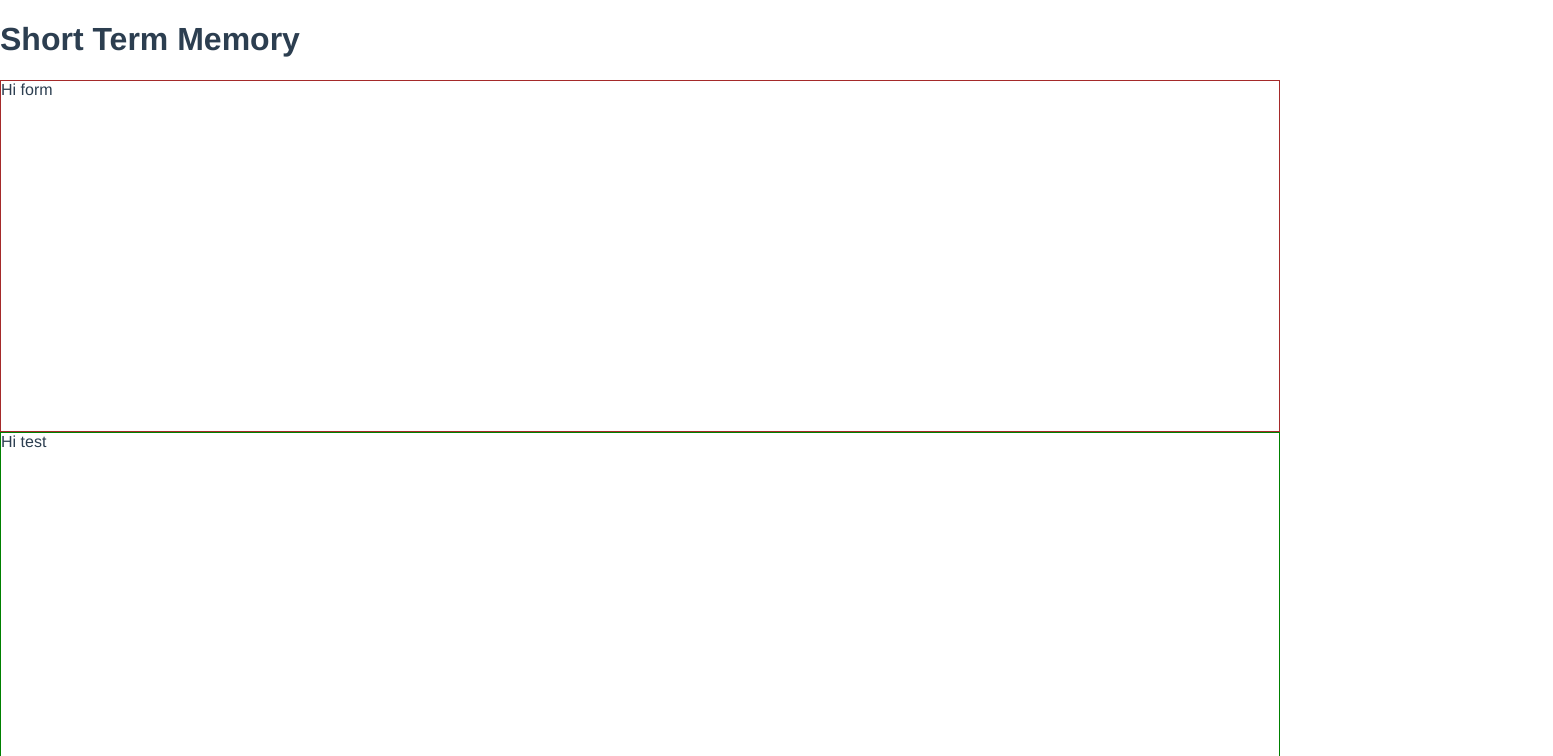
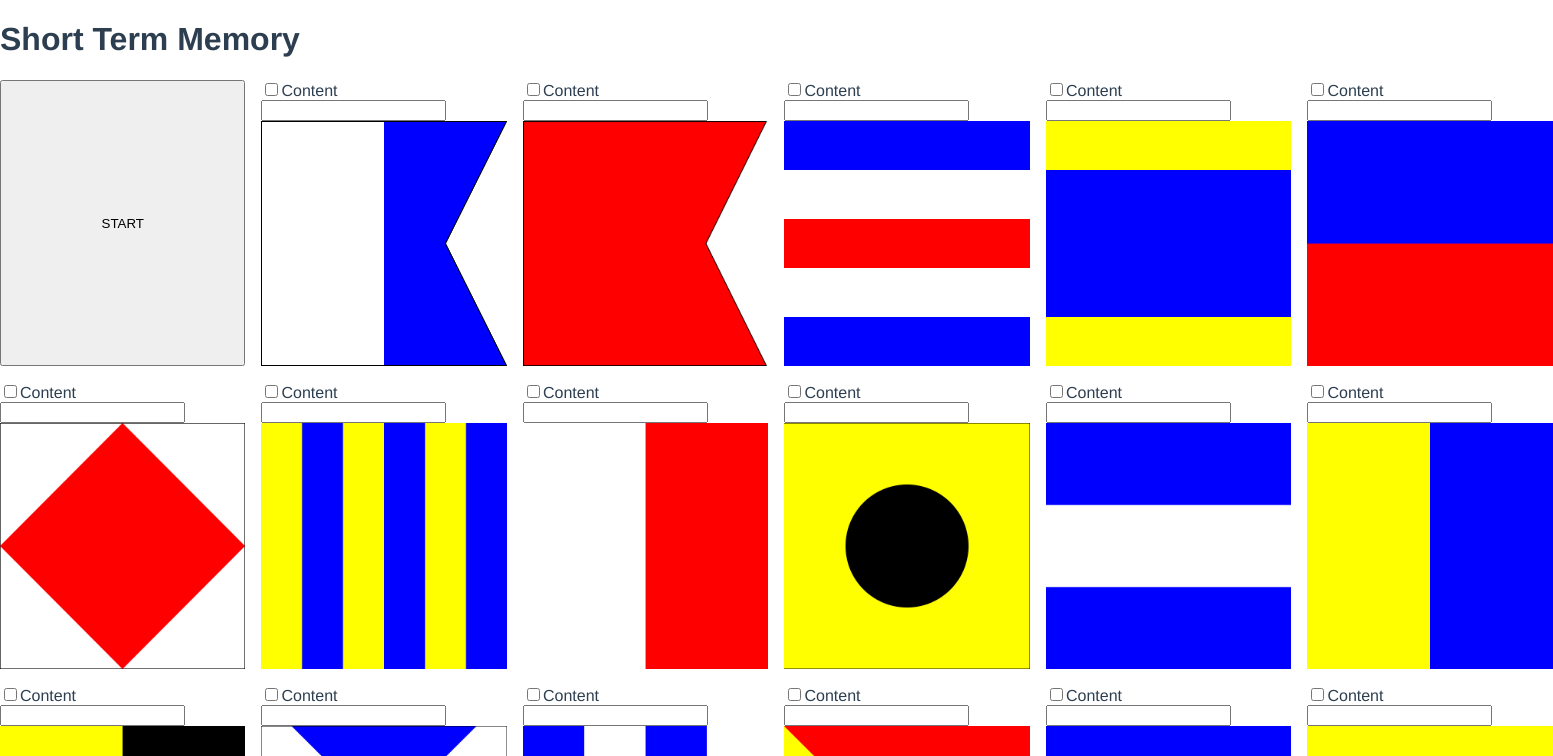
Before and after one commit to flying-musk/short-term-memory, a Vue app: page / in a window 1280 px wide. Shown: the top 756 px of the page, 1553 px wide, since content can reach past the window. Built offline with nearby package versions, Linux system fonts and the light colour scheme.

Commit message:
[short-term-memory] Finish component: Sheet.

```diff
--- a/src/components/Form.vue
+++ /dev/null
@@ -1,16 +0,0 @@
-<template>
-  <div class="f-outer">Hi form</div>
-</template>
-
-<script>
-export default {
-  name: 'form',
-};
-</script>
-
-<style scoped lang="scss">
-.f-outer {
-  border: solid 1px brown;
-  flex-grow: 1;
-}
-</style>
--- /dev/null
+++ b/src/components/Sheet.vue
@@ -0,0 +1,86 @@
+<template>
+  <div class="s-grid">
+    <div v-if="error" class="s-error">
+      Make sure to fill in content for all checked cards!
+    </div>
+    <button @click="start">START</button>
+    <div v-for="s in sheet" :key="s.idx" class="s-card">
+      <div>
+        <input type="checkbox" :data-idx="s.idx" v-model="s.checked" />
+        <label>Content&nbsp;</label>
+        <input type="text" v-model="s.content" />
+      </div>
+      <img class="card-image" :src="s.src" :alt="s.path" />
+    </div>
+    <button @click="start">START</button>
+    <div v-if="error" class="s-error">
+      Make sure to fill in content for all checked cards!
+    </div>
+  </div>
+</template>
+
+<script>
+export default {
+  name: 'sheet',
+  data() {
+    return {
+      error: false,
+      sheet: [...Array(26).keys()].map((idx) => ({
+        idx: idx,
+        path: `../assets/images/${idx + 1}.png`,
+        src: require(`../assets/images/${idx + 1}.png`),
+        checked: false,
+        content: '',
+      })),
+    };
+  },
+  methods: {
+    start() {
+      let checkedCards = this.sheet.filter((s) => s.checked);
+      if (checkedCards.filter((c) => c.content === '').length > 0) {
+        this.error = true;
+      } else {
+        this.$emit(
+          'sheetfinish',
+          checkedCards.map((c) => ({ idx: c.idx, content: c.content }))
+        );
+      }
+    },
+  },
+};
+</script>
+
+<style scoped lang="scss">
+.s-grid {
+  flex-grow: 1;
+  display: grid;
+  grid-template-columns: repeat(6, 1fr);
+  column-gap: 16px;
+  row-gap: 16px;
+}
+.s-card {
+  display: flex;
+  flex-direction: column;
+}
+.card-image {
+  width: 100%;
+}
+.s-error {
+  border: solid 2px #cc0000;
+  color: #cc0000;
+  font-size: 20px;
+  text-align: center;
+  display: flex;
+  align-items: center;
+}
+@media (max-width: 1000px) {
+  .s-grid {
+    grid-template-columns: repeat(4, 1fr);
+  }
+}
+@media (max-width: 700px) {
+  .s-grid {
+    grid-template-columns: repeat(2, 1fr);
+  }
+}
+</style>
--- a/src/components/ShortTermMemory.vue
+++ b/src/components/ShortTermMemory.vue
@@ -1,19 +1,31 @@
 <template>
   <div class="s-outer">
     <h1>Short Term Memory</h1>
-    <Form />
-    <Test />
+    <Sheet v-if="!filled" @sheetfinish="sheetFinish" />
+    <Test v-if="filled" :sheet="sheet" />
   </div>
 </template>
 
 <script>
-import Form from './Form.vue';
+import Sheet from './Sheet.vue';
 import Test from './Test.vue';
 export default {
   name: 'short-term-memory',
   components: {
-    Form,
+    Sheet,
     Test,
+  },
+  data() {
+    return {
+      filled: false,
+      sheet: [],
+    };
+  },
+  methods: {
+    sheetFinish(sheet) {
+      this.filled = true;
+      this.sheet = sheet;
+    },
   },
 };
 </script>
```
